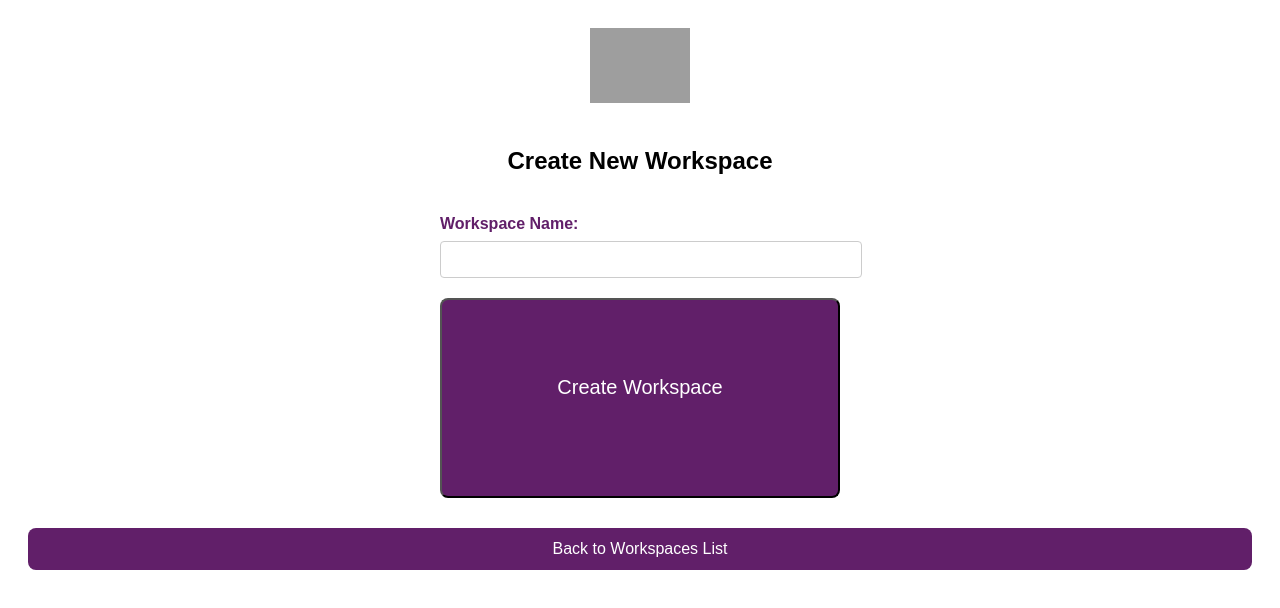
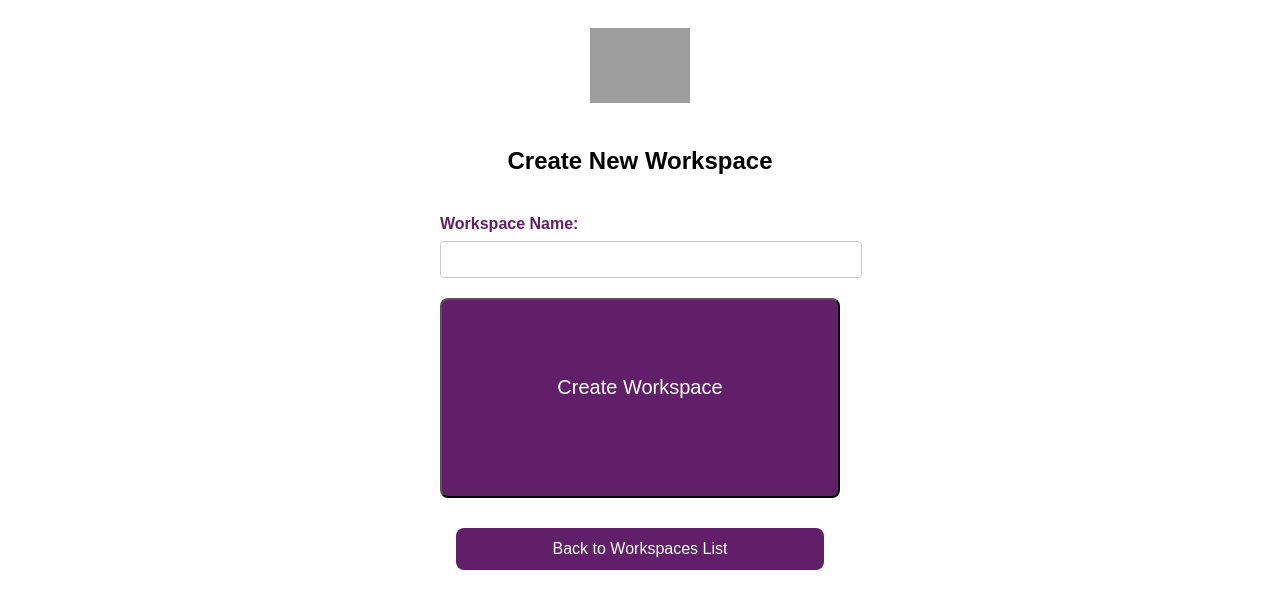
Before and after one commit to aflores852023/TrabajoFinal, a React (Vite) app: page /Workspaces/New in a window 1280 px wide. Shown: the top 608 px of the page. Built offline with nearby package versions, Linux system fonts and the light colour scheme; grey boxes are pictures that could not be loaded.

Commit message:
ajustes de estilos

```diff
--- a/src/Pages/style.css
+++ b/src/Pages/style.css
@@ -559,7 +559,7 @@
 
 
 .create-workspace-button_back_button {
-  width: 100%;
+  width: 30%;
   padding: 12px 20px;
   font-size: 16px;
   background-color: #611f69;
```
